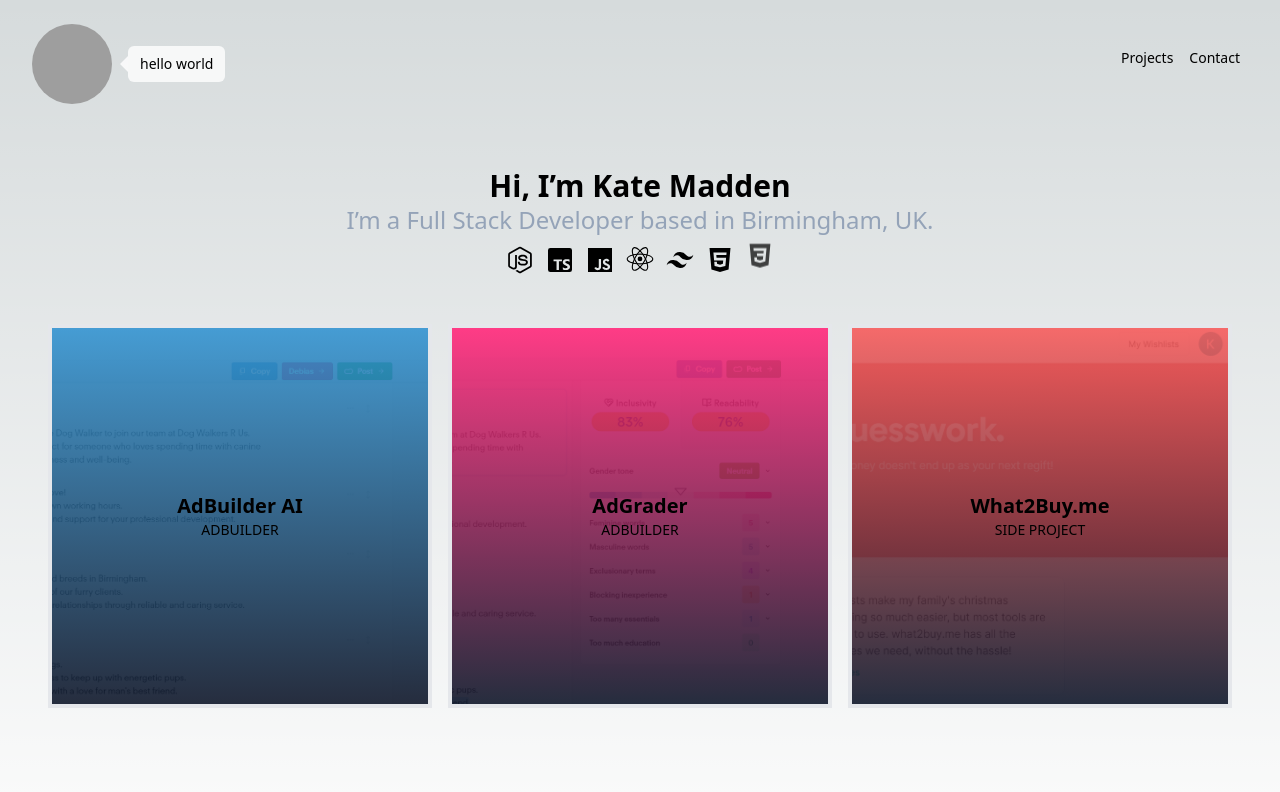
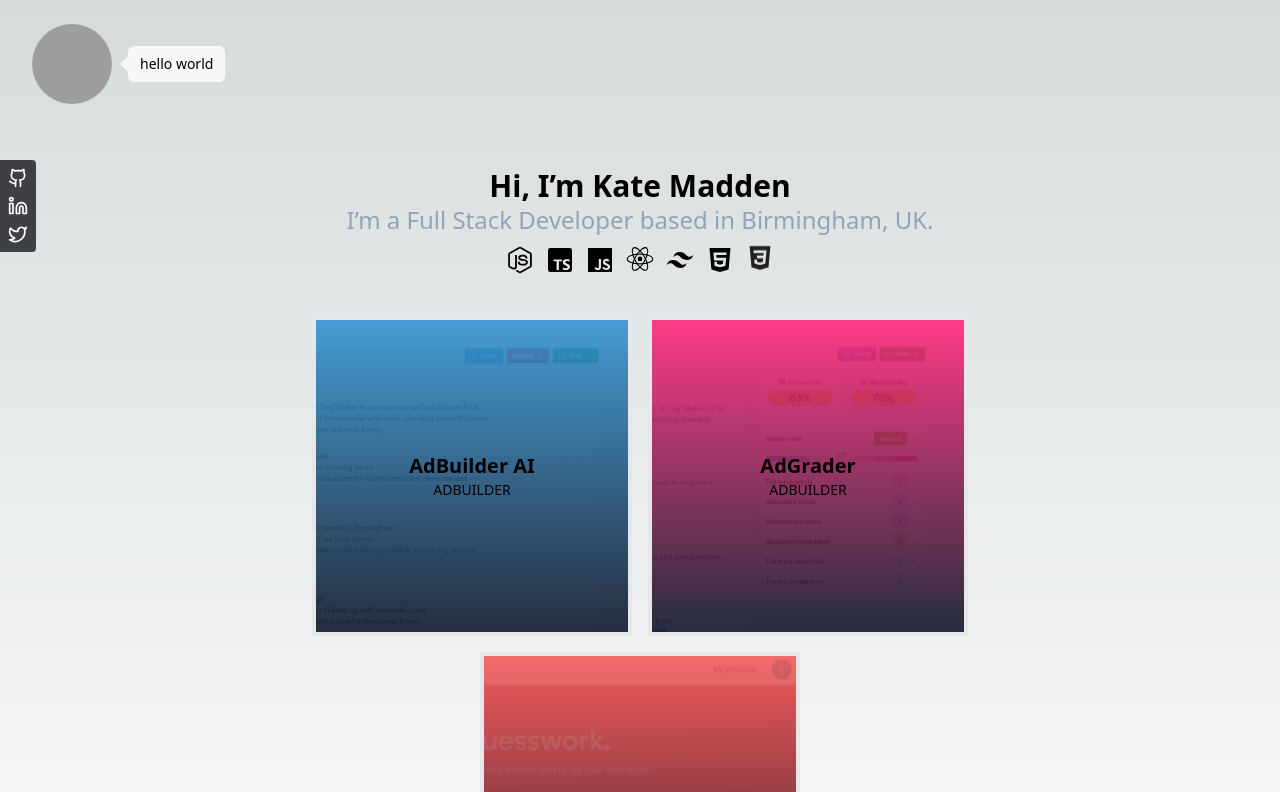
Before and after one commit to kvtemadden/kvte, a Next.js app: page / in a window 1280 px wide. Shown: the top 792 px of the page. Built offline with nearby package versions, Linux system fonts and the light colour scheme; grey boxes are pictures that could not be loaded.

Commit message:
Add Lucide React package and SocialTag component

```diff
--- a/app/layout.tsx
+++ b/app/layout.tsx
@@ -3,6 +3,7 @@ import clsx from "clsx";
 
 import { NavBar } from "../components/NavBar";
 import "./globals.css";
+import { SocialTag } from "@/components/SocialTag";
 
 const spartan = League_Spartan({ subsets: ["latin"] });
 
@@ -10,6 +11,8 @@ export default function Layout({ children }: { children: React.ReactNode }) {
   return (
     <>
       <NavBar />
+      <SocialTag />
+
       <main className="grid min-h-screen gap-2 p-10 md:grid-cols-[1fr,70%,1fr]">
         <div className="flex flex-col text-center col-start-2 items-center">
           {children}
--- a/components/Badges.tsx
+++ b/components/Badges.tsx
@@ -57,7 +57,7 @@ export const Badges: React.FC = () => {
   ];
 
   return (
-    <>
+    <div className="h-10">
       <Transition
         className="flex flex-row justify-center py-2 gap-2 transition-all duration-1000 ease-in-out transform"
         show={showBadges}
@@ -79,6 +79,6 @@ export const Badges: React.FC = () => {
           </Transition.Child>
         ))}
       </Transition>
-    </>
+    </div>
   );
 };
--- a/components/ContactForm.tsx
+++ b/components/ContactForm.tsx
@@ -1,7 +1,8 @@
 import React from "react";
 import * as Form from "@radix-ui/react-form";
 
-const FormDemo = () => (
+export const ContactForm = () => {
+  return (
     <Form.Root className="max-w-[500px] w-full">
       <Form.Field className="grid mb-[10px]" name="email">
         <div className="flex items-baseline justify-between">
@@ -34,13 +35,16 @@ const FormDemo = () => (
           <Form.Label className="text-lg font-medium text-white">
             Message
           </Form.Label>
-        <Form.Message className="text-white opacity-[0.8]" match="valueMissing">
+          <Form.Message
+            className="text-white opacity-[0.8]"
+            match="valueMissing"
+          >
             Please enter a message
           </Form.Message>
         </div>
         <Form.Control asChild>
           <textarea
-          className="box-border w-full bg-blackA2 shadow-blackA6 inline-flex appearance-none items-center justify-center rounded-[4px] p-[10px] text-[15px] leading-none text-white shadow-[0_0_0_1px] outline-none hover:shadow-[0_0_0_1px_black] focus:shadow-[0_0_0_2px_black] selection:color-white selection:bg-blackA6 resize-none"
+            className="box-border w-full bg-blackA2 shadow-blackA6 inline-flex appearance-none items-center justify-center rounded-[4px] p-[10px] text-[15px] leading-none text-black shadow-[0_0_0_1px] outline-none hover:shadow-[0_0_0_1px_black] focus:shadow-[0_0_0_2px_black] selection:color-white selection:bg-blackA6 resize-none"
             required
           />
         </Form.Control>
@@ -52,5 +56,4 @@ const FormDemo = () => (
       </Form.Submit>
     </Form.Root>
   );
-
-export default FormDemo;
+};
--- a/components/JobCard.tsx
+++ b/components/JobCard.tsx
@@ -40,12 +40,17 @@ export const JobCard: React.FC<JobCardProps> = ({ className }) => {
   ];
 
   return (
-    <div className={clsx("flex flew-row gap-4", className)}>
+    <div
+      className={clsx(
+        "flex flex-col md:flex-row flex-wrap gap-4 items-center justify-center",
+        className
+      )}
+    >
       {jobs.map((job) => (
         <Link
           href={job.link}
           target="_blank"
-          className={clsx("relative w-96 h-96 border-4", {
+          className={clsx("relative w-80 h-80 border-4", {
             "hovered-job": job.title === hoveredJob,
           })}
           key={job.title}
--- a/components/NavBar.tsx
+++ b/components/NavBar.tsx
@@ -20,29 +20,7 @@ export const NavBar = () => {
                 </div>
               </div>
             </div>
-            <div className="flex flex-nowrap gap-4 pt-6 pr-2">
-              <NavigationMenu.Item>
-                <NavigationMenu.Trigger>
-                  <NavigationMenu.Link
-                    className="hover:text-primary-400"
-                    href="/projects"
-                  >
-                    Projects
-                  </NavigationMenu.Link>
-                </NavigationMenu.Trigger>
-              </NavigationMenu.Item>
-
-              <NavigationMenu.Item>
-                <NavigationMenu.Trigger>
-                  <NavigationMenu.Link
-                    className="hover:text-primary-400"
-                    href="/contact"
-                  >
-                    Contact
-                  </NavigationMenu.Link>
-                </NavigationMenu.Trigger>
-              </NavigationMenu.Item>
-            </div>
+            <div className="flex flex-nowrap gap-4 pt-6 pr-2"></div>
           </NavigationMenu.List>
         </NavigationMenu.Root>
       </header>
--- /dev/null
+++ b/components/SocialTag.tsx
@@ -0,0 +1,32 @@
+import { Github, Linkedin, Twitter } from "lucide-react";
+import Link from "next/link";
+
+export const SocialTag = () => {
+  const socials = [
+    {
+      href: "https://github.com/kvtemadden",
+      icon: <Github className="w-5 h-5 text-white hover:text-primary-400" />,
+      title: "Github",
+    },
+    {
+      href: "https://www.linkedin.com/in/kate-madden-703612125/",
+      icon: <Linkedin className="w-5 h-5 text-white hover:text-primary-400" />,
+      title: "LinkedIn",
+    },
+    {
+      href: "https://twitter.com/k3_m5_",
+      icon: <Twitter className="w-5 h-5 text-white hover:text-primary-400" />,
+      title: "Twitter",
+    },
+  ];
+
+  return (
+    <div className="bg-zinc-700 rounded-r fixed left-0 top-40 w-fit p-2 flex flex-col gap-2">
+      {socials.map(({ href, icon, title }) => (
+        <Link href={href} key={title}>
+          {icon}
+        </Link>
+      ))}
+    </div>
+  );
+};
--- a/package.json
+++ b/package.json
@@ -20,6 +20,7 @@
     "clsx": "^2.0.0",
     "eslint": "8.49.0",
     "eslint-config-next": "13.4.19",
+    "lucide-react": "^0.292.0",
     "next": "13.4.19",
     "postcss": "8.4.29",
     "react": "18.2.0",
--- a/pages/contact.tsx
+++ b/pages/contact.tsx
@@ -1,5 +1,5 @@
 import Layout from "@/app/layout";
-import ContactForm from "@/components/ContactForm";
+import { ContactForm } from "@/components/ContactForm";
 
 export default function Contact() {
   return (
--- a/pages/index.tsx
+++ b/pages/index.tsx
@@ -1,12 +1,13 @@
 import Layout from "@/app/layout";
 import { Badges } from "@/components/Badges";
 import { JobCard } from "@/components/JobCard";
+import { SocialTag } from "@/components/SocialTag";
 
 export default function Home() {
   return (
     <>
       <Layout>
-        <div className="flex flex-col text-center col-start-2">
+        <div className="flex flex-col text-center col-start-2 relative">
           <h1 className="text-3xl font-bold">Hi, I&rsquo;m Kate Madden</h1>
           <h2 className="text-2xl text-slate-400">
             I&rsquo;m a Full Stack Developer based in Birmingham, UK.
```
Also changed, not shown: 1 other file (tests, documents, lock files or other folders). Lines whose indentation alone changed are shown as unchanged.
